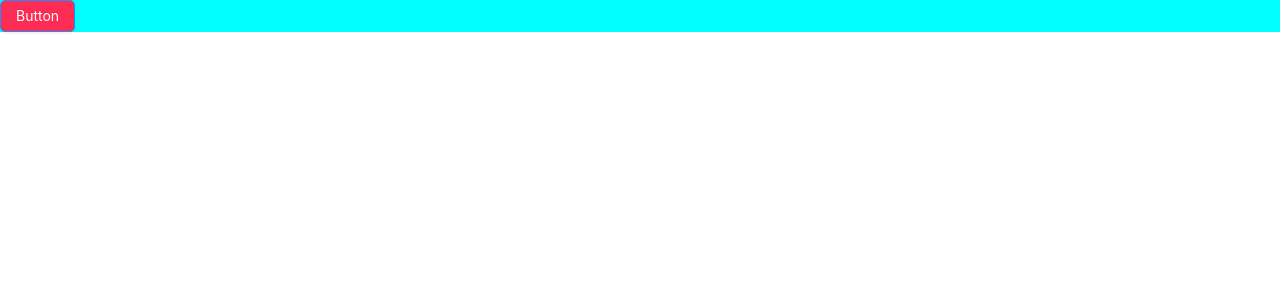
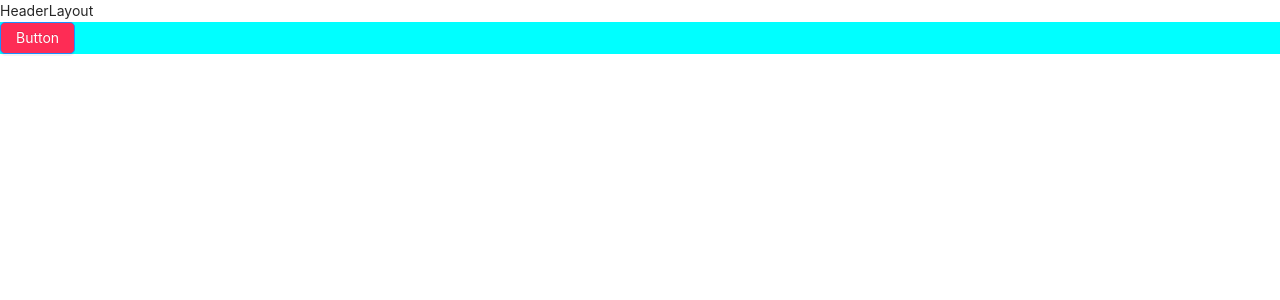
Before and after one commit to Finder-Application/webapp-ui, a React (Vite) app: page / in a window 1280 px wide. Shown: the top 300 px of the page. Built offline with nearby package versions, Linux system fonts and the light colour scheme.

Commit message:
set up layout

```diff
--- a/src/App.tsx
+++ b/src/App.tsx
@@ -2,7 +2,7 @@ import { Fragment } from 'react';
 import { Route, Routes } from 'react-router-dom';
 import './App.css';
 import 'antd/dist/antd.css';
-import { publicRoutes } from './routes';
+import { privateRoutes, publicRoutes } from './routes';
 import { BrowserRouter } from 'react-router-dom';
 import { GlobalStyles } from './components';
 
@@ -26,6 +26,21 @@ function App() {
               />
             );
           })}
+          {privateRoutes.map((route, index) => {
+            const Page = route.page;
+            const Layout = route.layout || Fragment;
+            return (
+              <Route
+                key={index}
+                path={route.path}
+                element={
+                  <Layout>
+                    <Page />
+                  </Layout>
+                }
+              />
+            );
+          })}{' '}
         </Routes>
       </BrowserRouter>
     </GlobalStyles>
--- /dev/null
+++ b/src/Layouts/DefaultLayout/index.tsx
@@ -0,0 +1,11 @@
+import React from 'react';
+import { DefaultLayoutProps } from '../types';
+
+export const DefaultLayout = ({ children }: DefaultLayoutProps) => {
+  return (
+    <div>
+      HeaderLayout
+      {children}
+    </div>
+  );
+};
--- /dev/null
+++ b/src/Layouts/index.ts
@@ -0,0 +1 @@
+export * from './DefaultLayout';
--- /dev/null
+++ b/src/Layouts/types.ts
@@ -0,0 +1,3 @@
+export interface DefaultLayoutProps {
+  children: JSX.Element;
+}
--- a/src/routes/routes.ts
+++ b/src/routes/routes.ts
@@ -1,8 +1,11 @@
+import { DefaultLayout } from '@/Layouts';
 import { routes } from '@/configs';
 import { Homepage } from '@/pages/Home';
 import { RouteFinder } from './types';
 
-const publicRoutes: RouteFinder[] = [{ path: routes.home, page: Homepage }];
+const publicRoutes: RouteFinder[] = [
+  { path: routes.home, page: Homepage, layout: DefaultLayout },
+];
 
 const privateRoutes: RouteFinder[] = [];
 
--- a/src/routes/types.ts
+++ b/src/routes/types.ts
@@ -1,5 +1,6 @@
+import { DefaultLayoutProps } from './../Layouts/types';
 export interface RouteFinder {
   path: string;
   page: (props: any) => JSX.Element;
-  layout?: (props: any) => JSX.Element;
+  layout?: (props: DefaultLayoutProps) => JSX.Element;
 }
```
